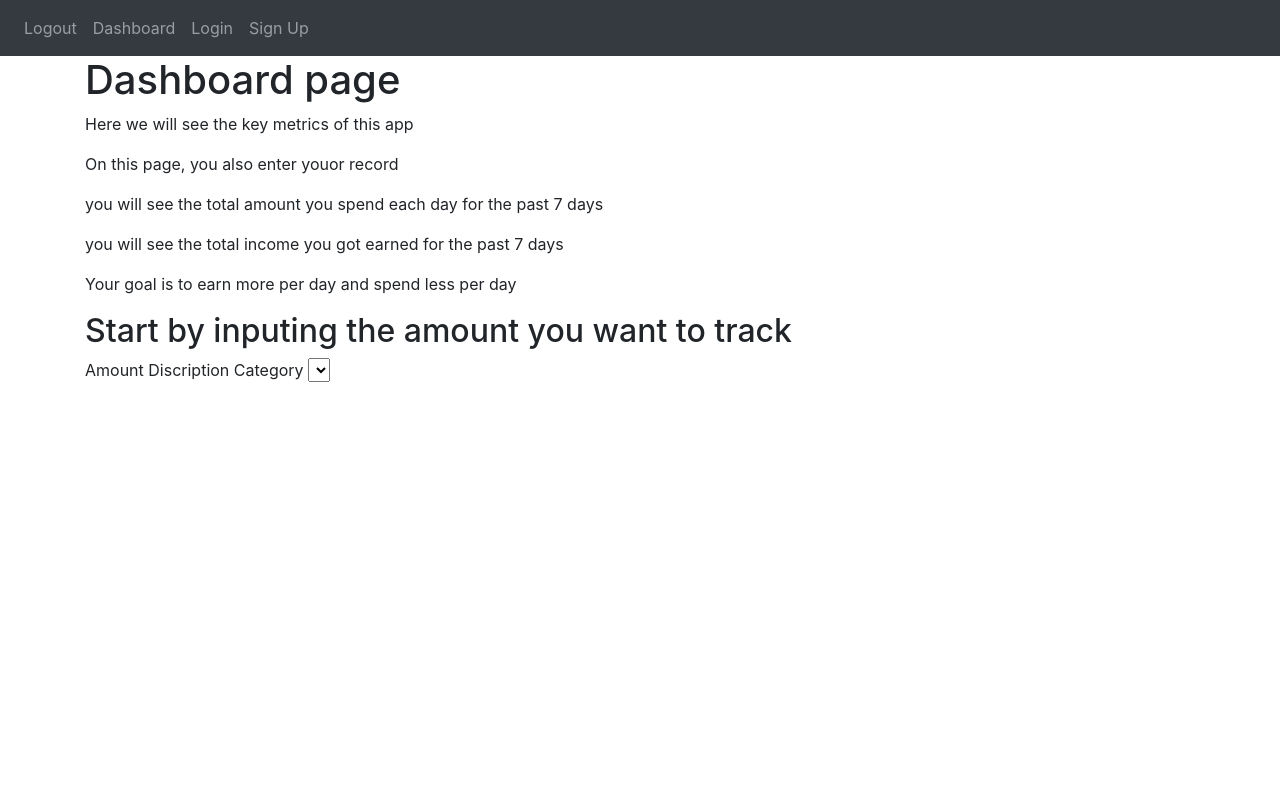
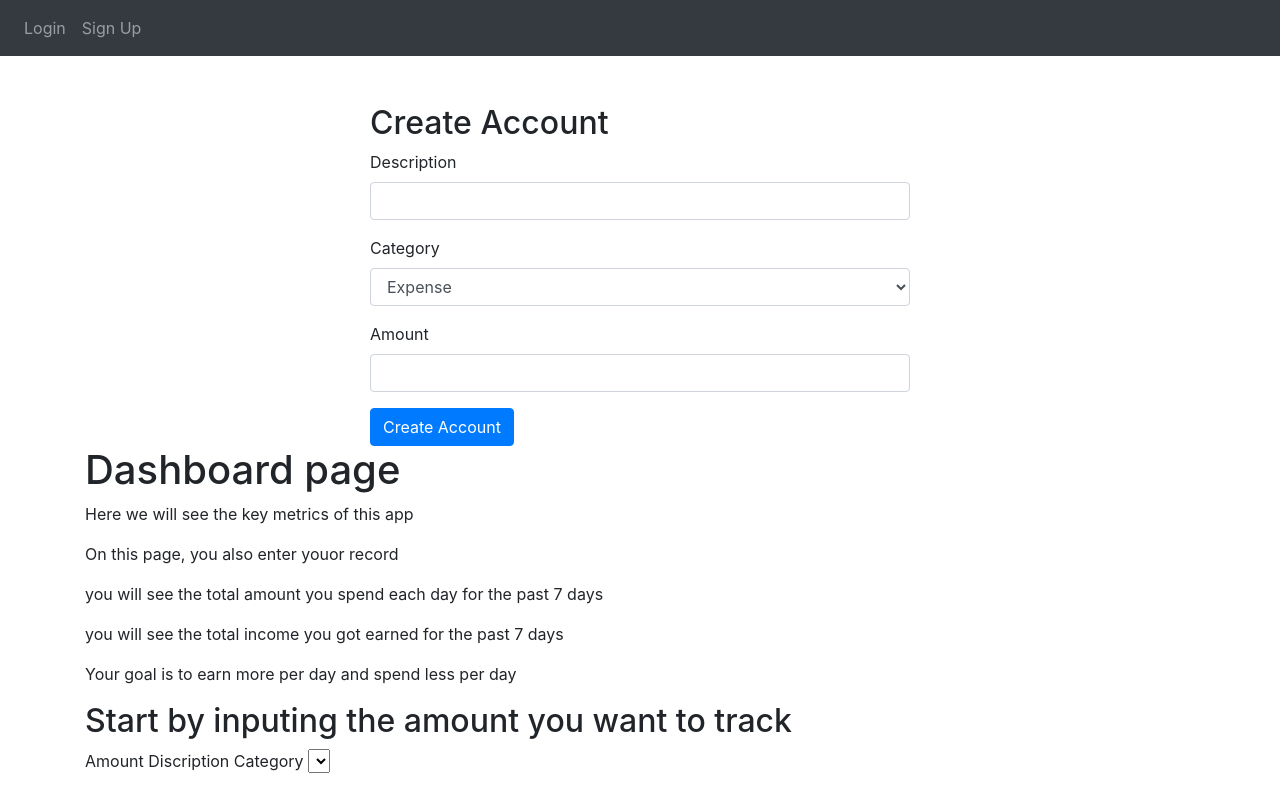
Before and after one commit to flyefe/Financial_Tracking_App, a Flask app: page / in a window 1280 px wide. Run offline with Flask 3, Linux system fonts and the light colour scheme; lists and menus that the app fills with data are empty; some libraries are stand-ins or nearby versions.

Commit message:
first attempt at recording transaction

```diff
--- a/webapp/templates/base.html
+++ b/webapp/templates/base.html
@@ -19,18 +19,21 @@
         </button>
         <div class="collapse navbar-collapse" id="navbar">
             <ul class="navbar-nav">
+                {% if user.is_authenticated %}
                 <li class="nav-item">
                     <a class="nav-link" id="logout" href="/logout">Logout</a>
                 </li>
                 <li class="nav-item">
-                    <a class="nav-link" id="home" href="/">Dashboard</a>
+                    <a class="nav-link" id="home" href="/">Home</a>
                 </li>
+                {% else %}
                 <li class="nav-item">
                     <a class="nav-link" id="login" href="/login">Login</a>
                 </li>
                 <li class="nav-item">
                     <a class="nav-link" id="signUp" href="/sign-up">Sign Up</a>
                 </li>
+                {% endif %}
             </ul>
         </div>
     </nav>
@@ -72,7 +75,9 @@
     <script src="https://maxcdn.bootstrapcdn.com/bootstrap/4.0.0/js/bootstrap.min.js"
         integrity="sha384-JZR6Spejh4U02d8jOt6vLEHfe/JQGiRRSQQxSfFWpi1MquVdAyjUar5+76PVCmYl"
         crossorigin="anonymous"></script>
-    <script type="text/javascript" src="{{ url_for('static', filename='index.js') }}"></script>
+    <script
+    type="text/javascript"
+     src="{{ url_for('static', filename='index.js') }}"></script>
 </body>
 
 </html>
--- a/webapp/templates/dashboard.html
+++ b/webapp/templates/dashboard.html
@@ -1,8 +1,33 @@
 {% extends "base.html" %}
 
-{% block title %}Dashboard{% endblock %}
+{% block title %}Create Account{% endblock %}
 
 {% block content %}
+<div class="row mt-lg-5">
+    <div class="col-md-6 offset-md-3">
+        <h2>Create Account</h2>
+        <form method="POST" action="{{ url_for('views.home') }}">
+            <div class="form-group">
+                <label for="description">Description</label>
+                <input type="text" class="form-control" id="description" name="description" required>
+            </div>
+            <div class="form-group">
+                <label for="category">Category</label>
+                <select class="form-control" name="category" required>
+                    <option value="expense">Expense</option>
+                    <option value="income">Income</option>
+                </select>
+            </div>
+            <div class="form-group">
+                <label for="income">Amount</label>
+                <input type="number" class="form-control" id="amount" name="amount" step="0.01" required>
+            </div>
+                    <button type="submit" class="btn btn-primary">Create Account</button>
+        </form>
+    </div>
+</div>
+
+
 <h1>Dashboard page</h1>
 <p>Here we will see the key metrics of this app</p>
 <p>On this page, you also enter youor record</p>
--- a/webapp/views.py
+++ b/webapp/views.py
@@ -1,28 +1,38 @@
-from flask import Blueprint, render_template
+from flask import Blueprint, render_template, redirect, request, url_for
+from flask_login import current_user, login_required
+from .models import Account
+from . import db
+from flask import flash
+from flask import url_for
 
 views = Blueprint('views', __name__)
 
-@views.route('/')
-def home():
-        return render_template("dashboard.html")
 
 
-# @views.route('/dashboard')
-# def dashboard():
-#     return render_template("dashboard.html")
+@views.route('/', methods=['GET', 'POST'])
+def home():
+     if request.method == 'POST':
+        description = request.form.get('description')
+        category = request.form.get('category')
+        amount = request.form.get('amount')
+        income = 0
+        expense = 0
+        if category == "income":
+            income = amount
+        else:
+            expense = amount
+
+        record_amount = Account(description=description, income=income, expense=expense, user_id=current_user.id)
+
+        # record_amount= Account(discription=discription, income=income, expense=expense, category=category, user_id=current_user.id)
+        db.session.add(record_amount)
+        db.session.commit()
+        flash('Record Added!', category='success')
+        return redirect(url_for('views.home'))
+
+     return render_template("dashboard.html", user = current_user)
 
 @views.route('/profile')
+@login_required
 def profile():
-    return render_template("profile.html")
-
-@views.route('/history')
-def history():
-    return "history page"
-
-@views.route('/goals')
-def goals():
-    return "goals page"
-
-@views.route('/error')
-def error():
-    return "error page"
+    return render_template("profile.html", user = current_user)
```
Also changed, not shown: database.sql (+14 -28 lines), webapp/auth.py (+23 -20 lines), webapp/models.py (+6 -6 lines). Lines whose indentation alone changed are shown as unchanged.
